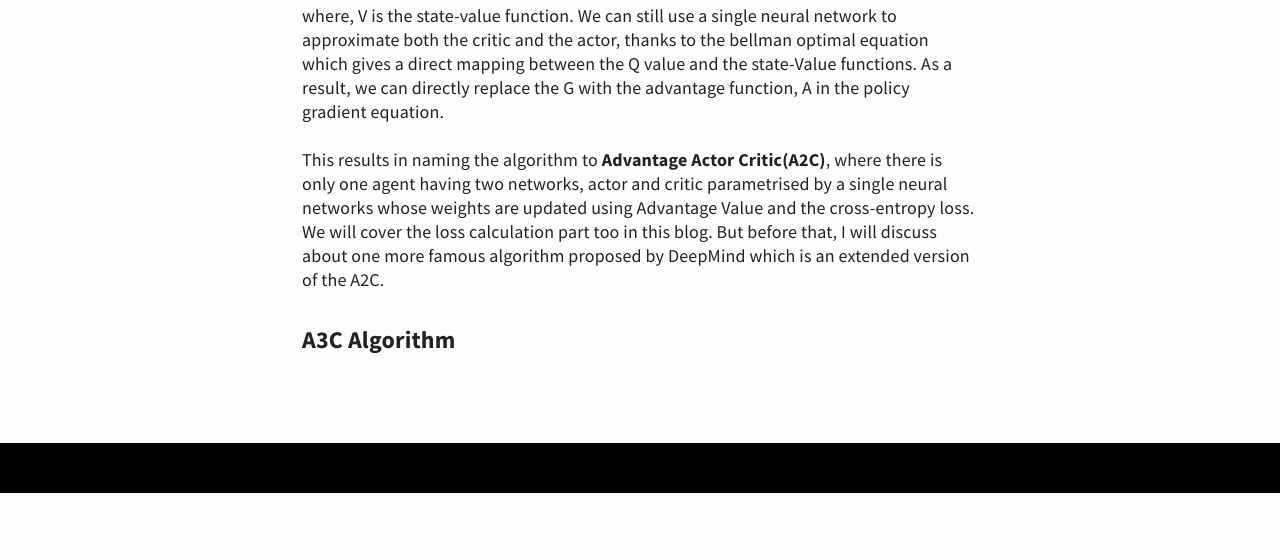
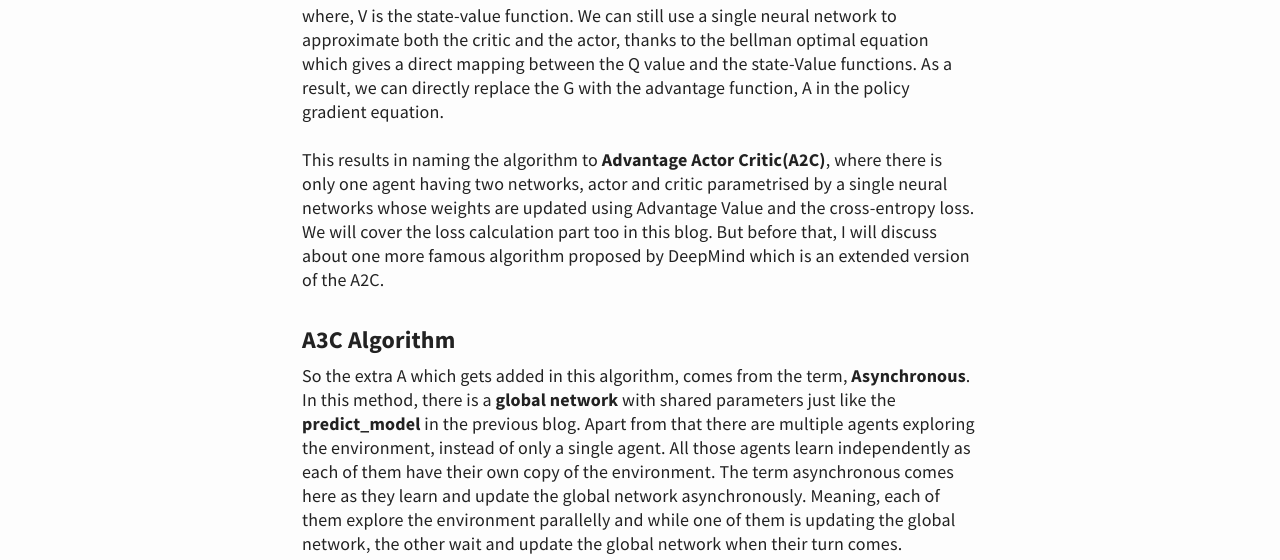
Before and after one commit to spraphul/blog, a Jekyll site: the page built from _posts/2019-11-29-RL4.md, in a window 1280 px wide and 1400 px high, scrolled down 2760 px. Shown: the part 247-807 px from the top of the window. Built offline with Jekyll 4.4.1, drawn with Linux system fonts in a browser that asks for light colours; before the commit the page ends 3500 px from its top, so only the background shows below that; some of the changed text lies outside the part shown; grey boxes are pictures that could not be loaded.

Commit message:
Update 2019-11-29-RL4.md

```diff
--- a/_posts/2019-11-29-RL4.md
+++ b/_posts/2019-11-29-RL4.md
@@ -36,3 +36,11 @@ This results in naming the algorithm to **Advantage Actor Critic(A2C)**, where t
 
 
 ### A3C Algorithm
+So the extra A which gets added in this algorithm, comes from the term, **Asynchronous**. In this method, there is a **global network** with shared parameters just like the **predict_model** in the previous blog. Apart from that there are multiple agents exploring the environment, instead of only a single agent. All those agents learn independently as each of them have their own copy of the environment. The term asynchronous comes here as they learn and update the global network asynchronously. Meaning, each of them explore the environment parallelly and while one of them is updating the global network, the other wait and update the global network when their turn comes.
+
+![nksa](https://miro.medium.com/max/2784/1*YtnGhtSAMnnHSL8PvS7t_w.png)
+
+Results, show that despite of the size and complex nature of A3C, A2C manages to perform somewhat closer to it but still, A3C turns out to be more consistent because of the multi-agent exploration strategy.
+
+
+**We will be implementing the A2C network in tensorflow keras now:**
```
